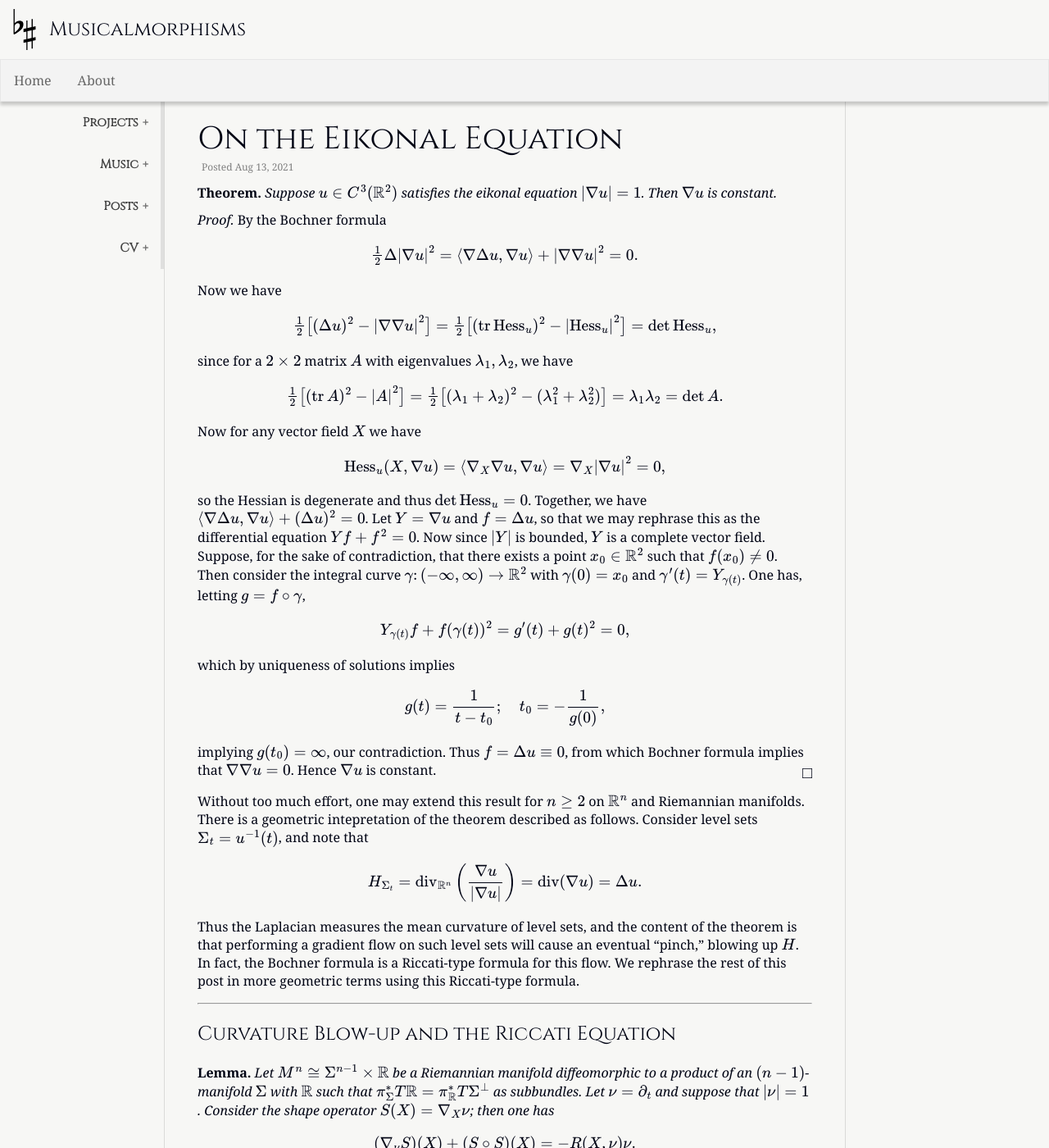
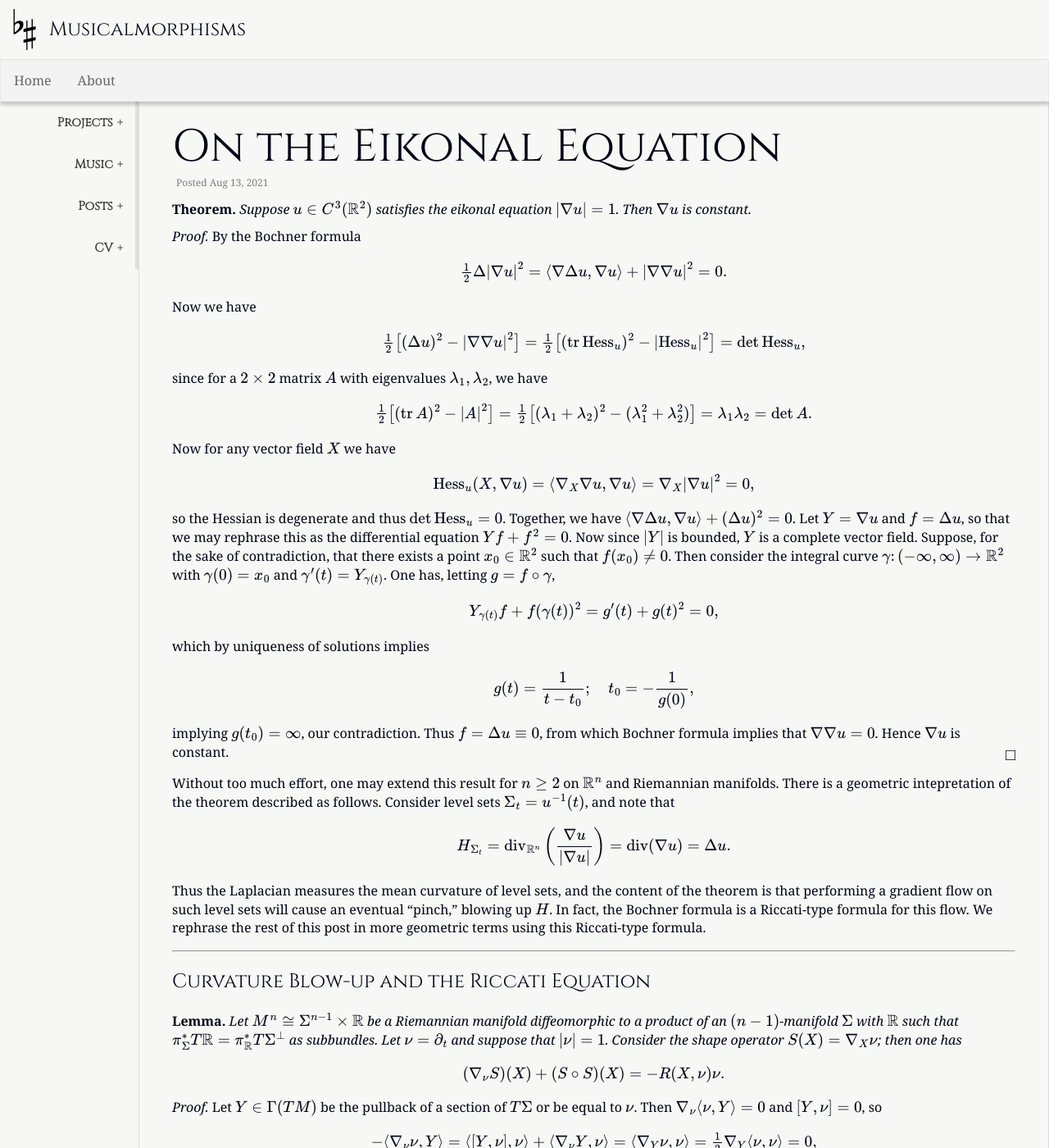
Before and after one commit to jeffx99/jeffx99.github.io, a Jekyll site: the page built from _posts/2021-08-13-a-note-on-the-eikonal-equation.markdown, in a window 1280 px wide and 1400 px high. Shown: the whole window at 82% size. Built offline with Jekyll 4.4.1, drawn with Linux system fonts in a browser that asks for light colours; formulas are drawn with MathJax 3.

Commit message:
Stylesheet fixes
Fixed some parameters to not depend on viewing width

```diff
--- a/_layouts/post.html
+++ b/_layouts/post.html
@@ -2,7 +2,7 @@
 layout: default
 ---
 {% if page.title %}
-	<h1 style="font-size: 3vw; line-height: 4vw; font-family: Cinzel; font-weight: normal; margin: 0;">{{page.title}}</h1>
+	<h1 style="font-size: 55px; line-height: 1.3; font-family: Cinzel; font-weight: normal; margin: 0;">{{page.title}}</h1>
 {% else %}
 	<h1>Untitled post</h1>
 {% endif %}
--- a/_sass/main.scss
+++ b/_sass/main.scss
@@ -63,7 +63,7 @@ blockquote {
 .fig-caption {
   width: 80%;
   margin: auto;
-  font-size: 10px;
+  font-size: 12px;
   color: rgb(50, 50, 50);
   text-align: center;
 }
@@ -237,7 +237,7 @@ nav a:hover {
 .main-card {
 	align-self: stretch;
 
-	width: 65%;
+	width: 1300px;
     flex-grow: 0;
 
 	margin-left: 0;
@@ -253,6 +253,8 @@ nav a:hover {
 	border-left-style: solid;
 	border-right-style: solid;
 	border-color: rgba(100, 100, 100, 0.2);
+
+  line-height: 1.4;
 
 	//box-shadow: 4px 0 16px 0 rgba(0, 0, 0, 0.5), -4px 0 16px 0 rgba(0, 0, 0, 0.05);
 }
```
